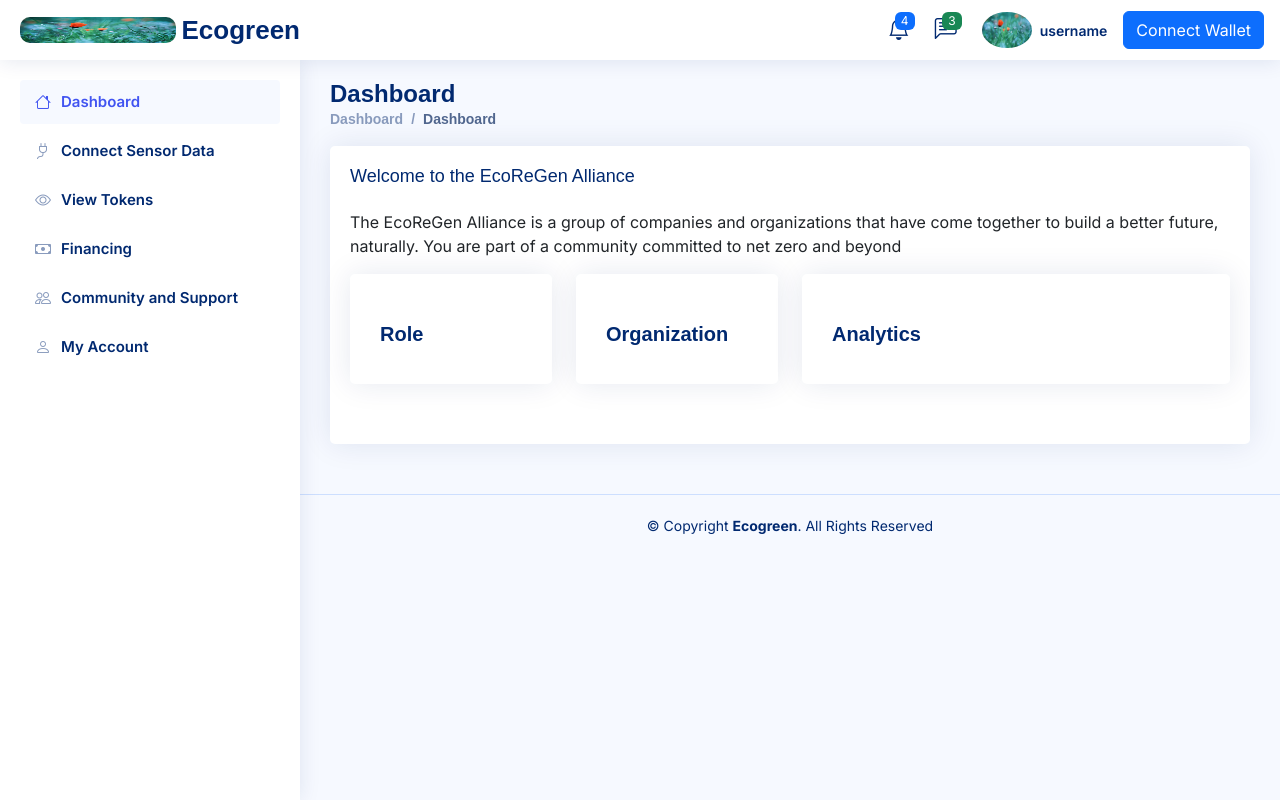
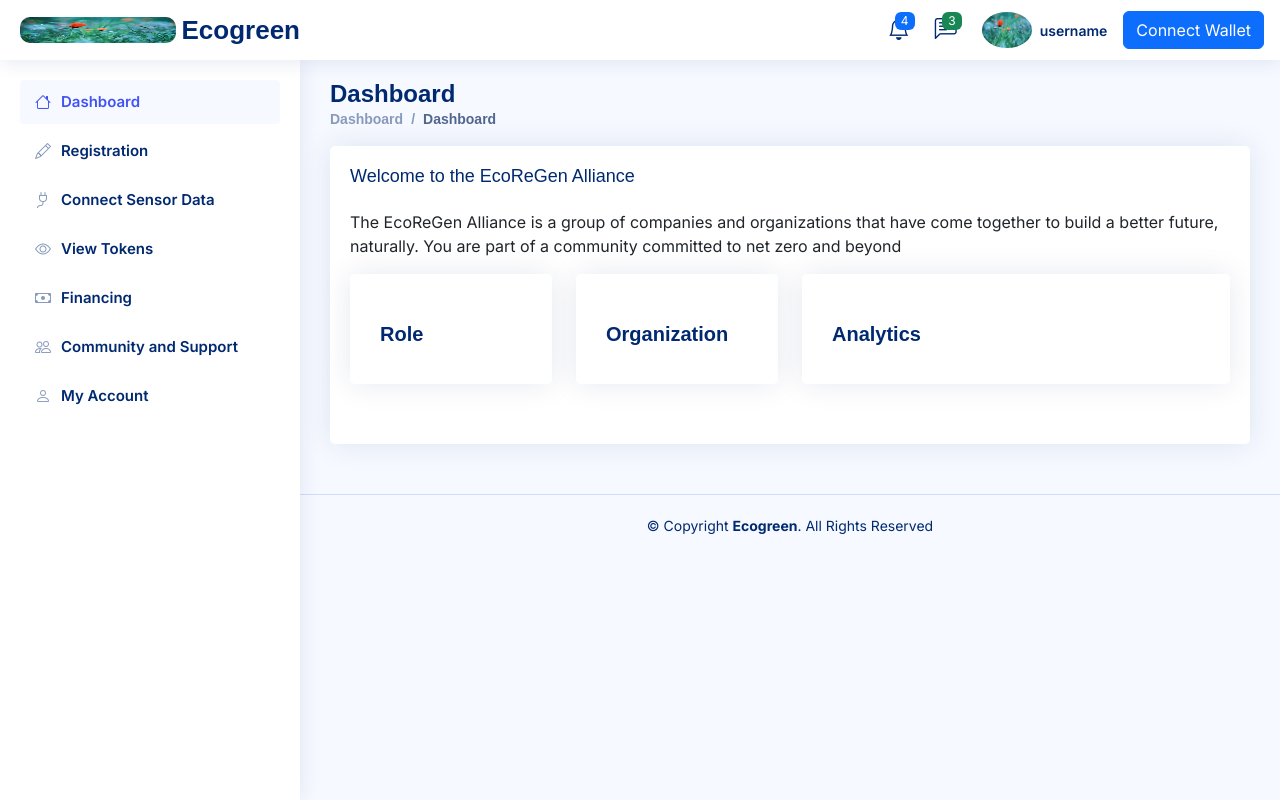
Before and after one commit to EcoRegen-Alliance/DLT-Climate-hackathon-entry, a Next.js app: page / in a window 1280 px wide. Built offline with nearby package versions, Linux system fonts and the light colour scheme.

Commit message:
sidnave updated

```diff
--- a/components/Sidenav.js
+++ b/components/Sidenav.js
@@ -8,6 +8,12 @@ const Sidenav = () => {
           <a href="/" className="nav-link">
             <i className="bi bi-house"></i>
             <span>Dashboard</span>
+          </a>
+        </li>
+        <li className="nav-item">
+          <a href="register" className="nav-link collapsed">
+            <i className="bi bi-pencil"></i>
+            <span>Registration</span>
           </a>
         </li>
 
```
